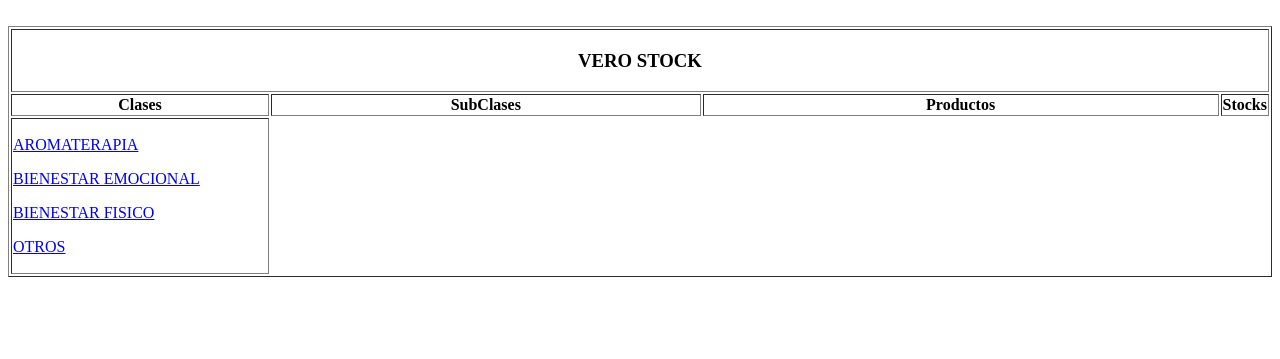
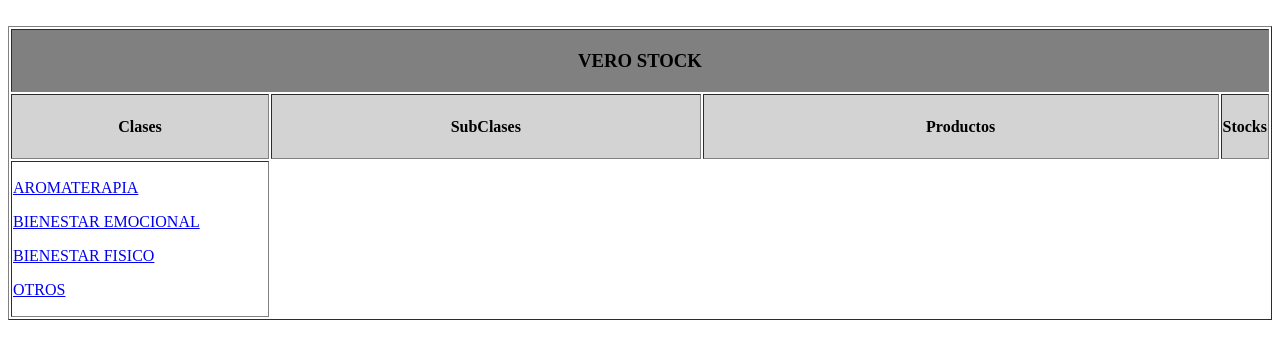
Before and after one commit to erichard56/stock, a Flask app: page / in a window 1280 px wide. Shown: the top 359 px of the page. Run offline with Flask 3, Linux system fonts and the light colour scheme.

Commit message:
cambio en login

```diff
--- a/templates/login.html
+++ b/templates/login.html
@@ -11,17 +11,16 @@
 <body>
 
 	<div>
-		<div>
 		<form method="POST" action="">
 			<br>
 			<table border="1px">
 				<tr>
-						<th colspan="4"><h3>VERO STOCK</h3></th>
+					<th colspan="4" style="background-color: gray;"><h3>VERO STOCK</h3></th>
 				<tr>
-						<th style="width: 15%;">Clases</th>
-						<th style="width: 25%;">SubClases</th>
-						<th style="width: 30%;">Productos</th>
-						<th style="width: 0%;">Stocks</th>
+					<th style="width: 15%; background-color: lightgray;"><h4>Clases</h4></th>
+					<th style="width: 25%; background-color: lightgray;"><h4>SubClases</h4></th>
+					<th style="width: 30%; background-color: lightgray;"><h4>Productos</h4></th>
+					<th style="width: 0%; background-color: lightgray;"><h4>Stocks</h4></th>
 				</tr>
 				<tr>
 					<td>
@@ -50,7 +49,7 @@
 					{% if stocks or id_producto %}
 						<td>
 							<h3 style="text-align: center;">{{ producto[1] }}</h3>
-								<table border="1px">
+							<table border="1px" style="margin: 0 auto;">
 								<tr>
 									<th style="width: 5px;">Cantidad</th>
 									<th style="width: 5px;">Vencimiento</th>
@@ -109,7 +108,7 @@
 			</table>
 		</form>
 	</div>
-	</div>
+
 </body>
 
 </html>
```
Lines whose indentation alone changed are shown as unchanged.
